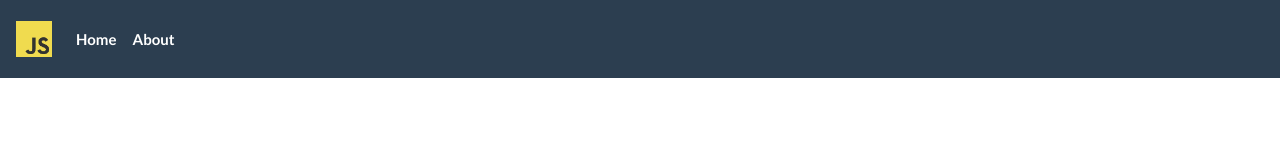
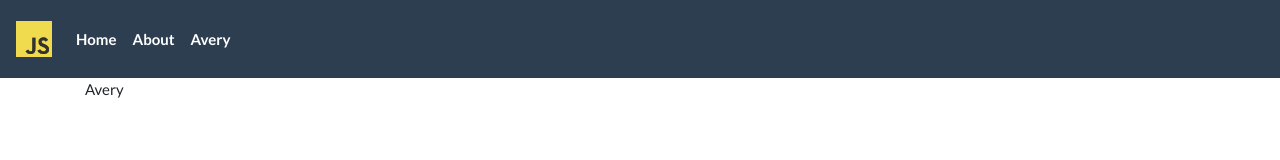
Before and after one commit to sagarthakore/ReactStarterTemplate, a React app: page /avery in a window 1280 px wide. Shown: the top 160 px of the page. Built offline with nearby package versions, Linux system fonts and the light colour scheme.

Commit message:
add avery test component

```diff
--- a/app/App.js
+++ b/app/App.js
@@ -6,6 +6,7 @@ import Home from './_components/_home/Home';
 import About from './_components/_about/About';
 import { BrowserRouter as Router, Switch, Route } from 'react-router-dom';;
 import './_styles/style.css';
+import Avery from './_components/_avery/Avery';
 
 class App extends Component {
     render() {
@@ -16,6 +17,7 @@ class App extends Component {
                     <Switch>
                         <Route exact path='/' component={Home} />
                         <Route exact path='/about' component={About} />
+                        <Route exact path='/avery' component={Avery} />
                     </Switch>
                 </Router>
             </div>
--- /dev/null
+++ b/app/_components/_avery/Avery.js
@@ -0,0 +1,41 @@
+import React, { Component } from 'react';
+import { connect } from 'react-redux';
+import './Avery.css';
+import _ from 'lodash';
+
+class Avery extends Component {
+    constructor(props) {
+        super(props);
+
+        this.state = {
+
+        };
+    }
+
+    componentDidMount() {
+
+    }
+
+    render() {
+        return (
+            <React.Fragment>
+                <div className='container'>
+                    Avery
+                </div>
+            </React.Fragment>
+        );
+    }
+}
+
+function mapState(state) {
+
+    return {
+
+    };
+}
+
+const actionCreators = {
+
+}
+
+export default connect(mapState, actionCreators)(Avery);
--- a/app/_components/_navigation/NavigationBar.js
+++ b/app/_components/_navigation/NavigationBar.js
@@ -20,6 +20,7 @@ class NavigationBar extends Component {
                 <Nav className="mr-auto">
                     <Nav.Link href="/"><strong>Home</strong></Nav.Link>
                     <Nav.Link href="/about"><strong>About</strong></Nav.Link>
+                    <Nav.Link href="/avery"><strong>Avery</strong></Nav.Link>
                 </Nav>
             </Navbar>
         );
```
Also changed, not shown: app/_components/_avery/Avery.css (added).
